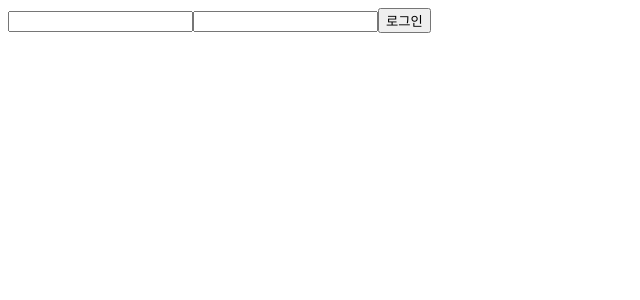
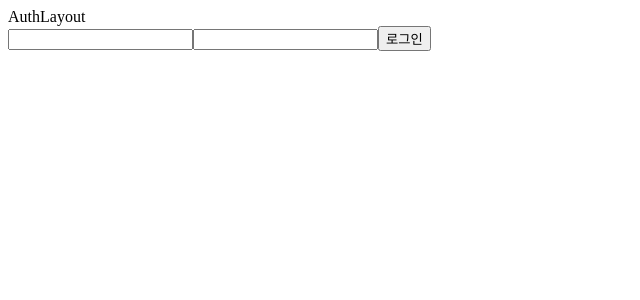
Before and after one commit to WONILLISM/wanted-pre-onboarding-frontend-april, a React (Create React App) app: page /signin in a window 1280 px wide. Shown: the top 300 px of the page, without its empty margins (0-640 px from the left). Built offline with nearby package versions, Linux system fonts and the light colour scheme.

Commit message:
[feat] #2 auth layout 구조 작성

```diff
--- /dev/null
+++ b/src/components/Layouts/AuthLayout.tsx
@@ -0,0 +1,13 @@
+import React from "react";
+import { Outlet } from "react-router-dom";
+
+const AuthLayout = () => {
+  return (
+    <div>
+      AuthLayout
+      <Outlet />
+    </div>
+  );
+};
+
+export default AuthLayout;
--- a/src/router.tsx
+++ b/src/router.tsx
@@ -1,5 +1,7 @@
 import React from "react";
 import { BrowserRouter, Route, Routes } from "react-router-dom";
+import AuthLayout from "./components/Layouts/AuthLayout";
+import Main from "./pages/Main";
 import SignIn from "./pages/SignIn";
 import SignUp from "./pages/SignUp";
 
@@ -7,9 +9,11 @@ const Router = () => {
   return (
     <BrowserRouter>
       <Routes>
-        <Route path="/" />
-        <Route path="/signin" element={<SignIn />} />
-        <Route path="/signup" element={<SignUp />} />
+        <Route path="/" element={<Main />} />
+        <Route element={<AuthLayout />}>
+          <Route path="/signin" element={<SignIn />} />
+          <Route path="/signup" element={<SignUp />} />
+        </Route>
       </Routes>
     </BrowserRouter>
   );
```
